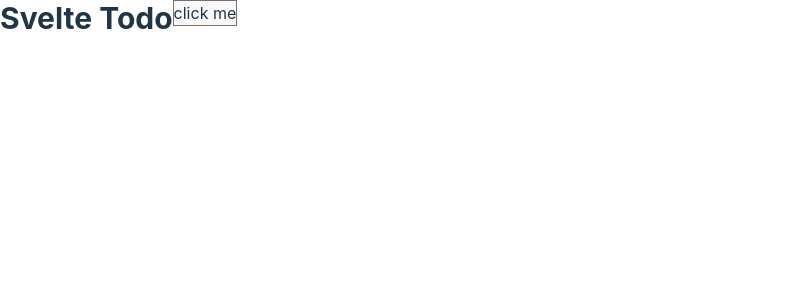
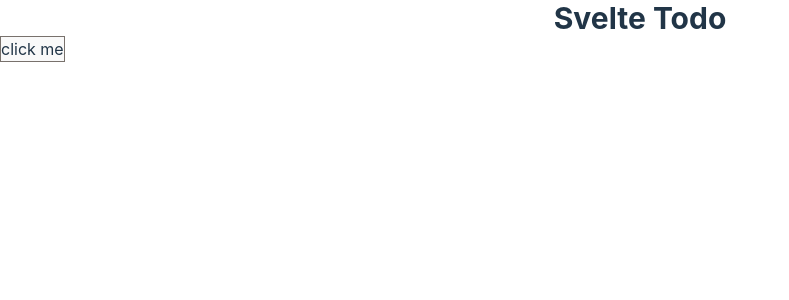
Before and after one commit to kyrstke/svelte-todo, a SvelteKit app in the folder client/: page / in a window 1280 px wide. Shown: the top 300 px of the page, without its empty margins (0-789 px from the left). Built offline with nearby package versions, Linux system fonts and the light colour scheme.

Commit message:
Improve UI

```diff
--- a/client/src/app.css
+++ b/client/src/app.css
@@ -23,11 +23,12 @@
     color: #646cff;
     text-decoration: inherit;
 }
+
 a:hover {
     color: #535bf2;
 }
 
-body {
+:global(body) {
     margin: 0;
     display: flex;
     place-items: start center;
@@ -51,9 +52,11 @@
     cursor: pointer;
     transition: border-color 0.25s;
 }
+
 .button:hover {
     border-color: #646cff;
 }
+
 .button:focus,
 .button:focus-visible {
     outline: 4px auto -webkit-focus-ring-color;
@@ -64,9 +67,11 @@
         color: #213547;
         background-color: #ffffff;
     }
+
     a:hover {
         color: #747bff;
     }
+
     button {
         background-color: #f9f9f9;
     }
@@ -85,9 +90,11 @@
     will-change: filter;
     transition: filter 300ms;
 }
+
 .logo:hover {
     filter: drop-shadow(0 0 2em #646cffaa);
 }
+
 .logo.react:hover {
     filter: drop-shadow(0 0 2em #61dafbaa);
 }
@@ -96,6 +103,7 @@
     from {
         transform: rotate(0deg);
     }
+
     to {
         transform: rotate(360deg);
     }
--- a/client/src/app.html
+++ b/client/src/app.html
@@ -3,10 +3,11 @@
 	<head>
 		<meta charset="utf-8" />
 		<link rel="icon" href="%sveltekit.assets%/favicon.png" />
+		<link rel="stylesheet" href="https://fonts.googleapis.com/css2?family=Material+Symbols+Outlined:opsz,wght,FILL,GRAD@20..48,100..700,0..1,-50..200" />
 		<meta name="viewport" content="width=device-width" />
 		%sveltekit.head%
 	</head>
 	<body data-sveltekit-preload-data="hover">
-		<div style="display: contents">%sveltekit.body%</div>
+		<div id="root" style="display: contents">%sveltekit.body%</div>
 	</body>
 </html>
```
Lines whose indentation alone changed are shown as unchanged.
